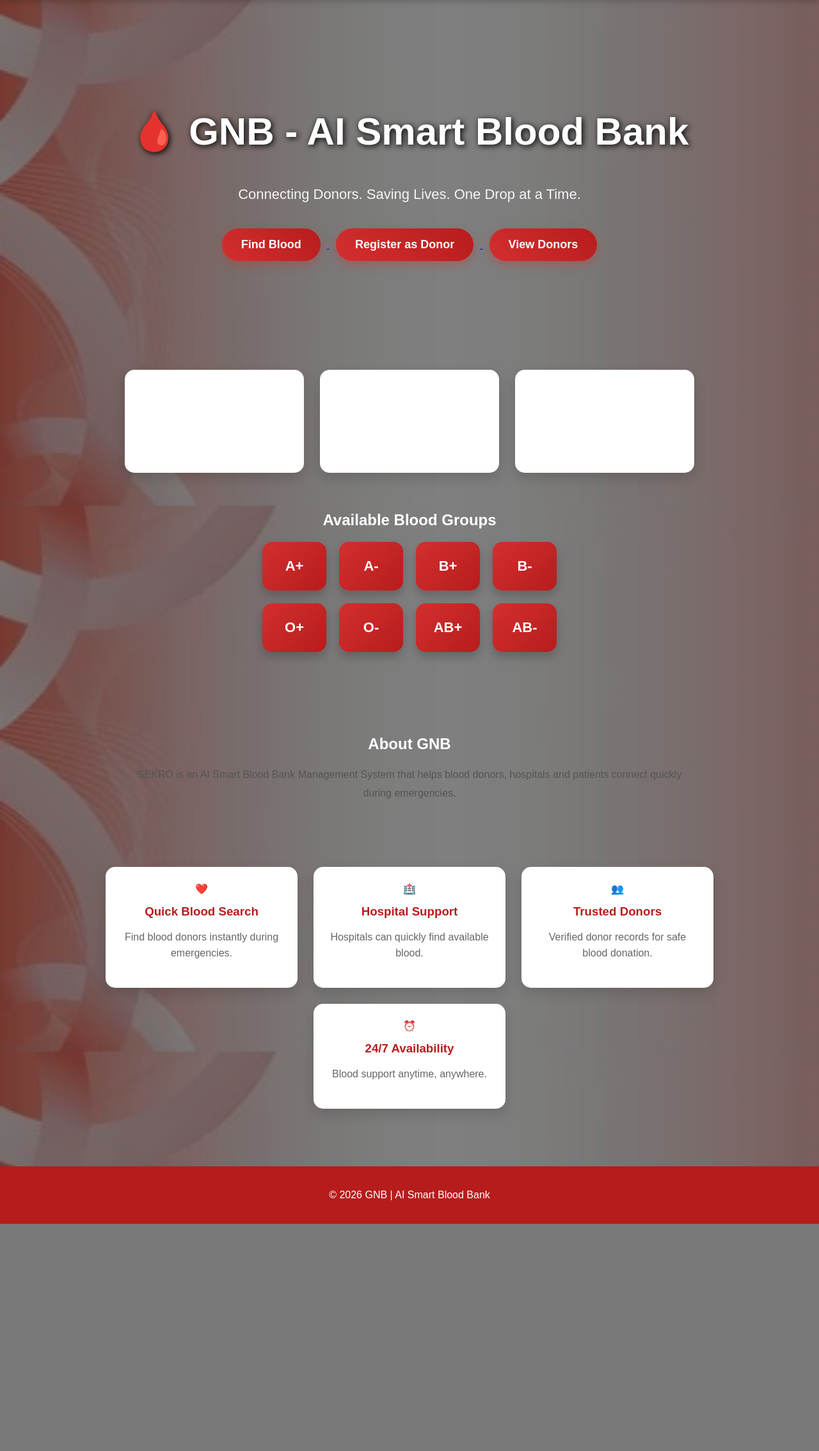
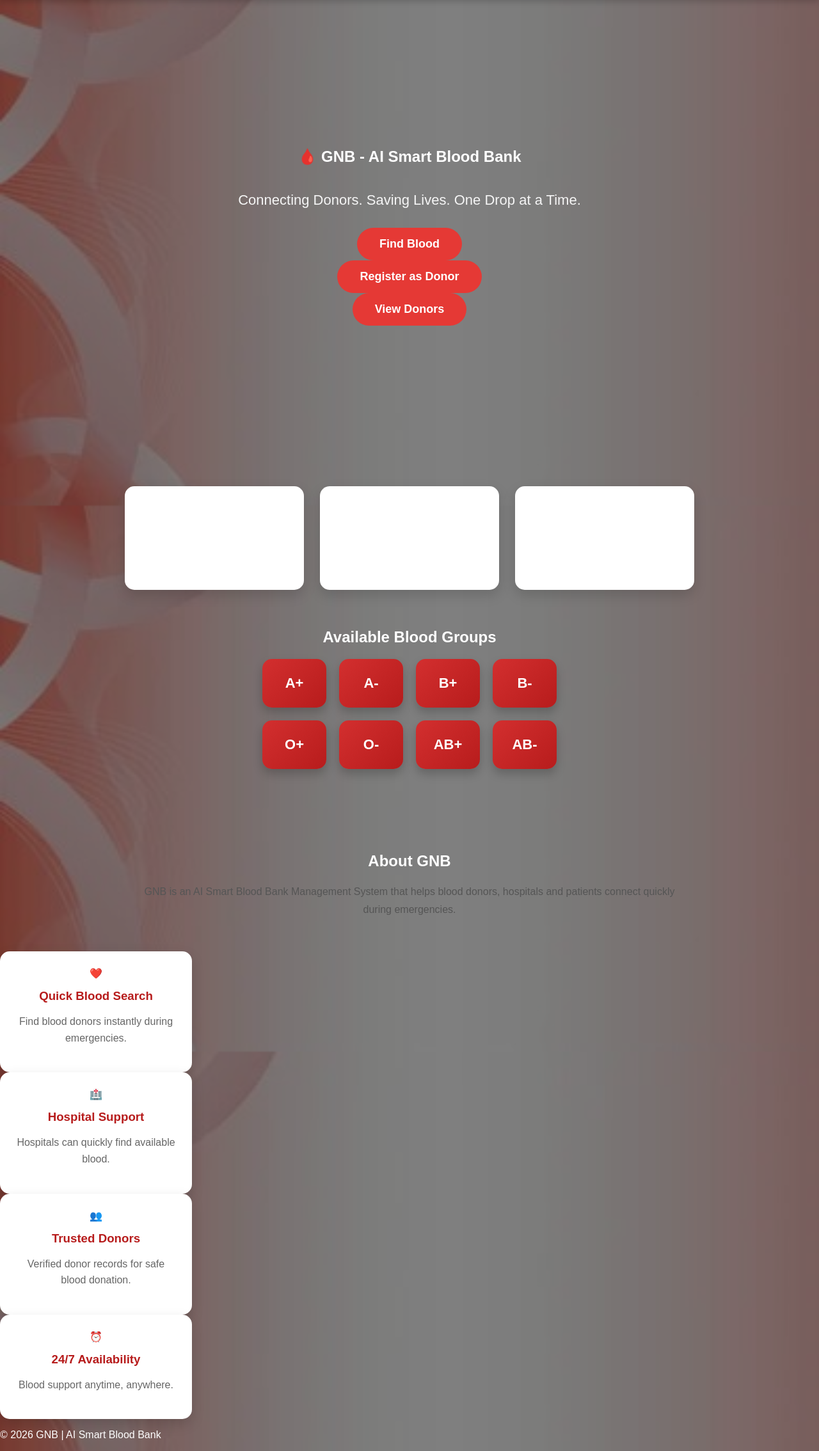
Before and after one commit to nivyasrinivya10-dotcom/GNB-AI-Smart-Blood-Bank, a Flask app: page / in a window 1280 px wide. Shown: the part 63-2331 px from the top of the page at 64% size. Before the commit the page ends 1976 px from the top, so only its background shows below. Run offline with Flask 3, Linux system fonts and the light colour scheme.

Commit message:
Improved home page UI

```diff
--- a/backend/backend/static/css/style.css
+++ b/backend/backend/static/css/style.css
@@ -48,14 +51,27 @@
 }
 
 .hero{
+    height:90vh;
+    display:flex;
+    flex-direction:column;
+    justify-content:center;
+    align-items:center;
     text-align:center;
-    padding:120px 20px;
 }
 
 .hero h1{
-    font-size:60px;
-    color:white;
-    text-shadow:2px 2px 10px black;
+    animation: fadeIn 1.5s ease;
+}
+
+@keyframes fadeIn{
+    from{
+        opacity:0;
+        transform:translateY(-30px);
+    }
+    to{
+        opacity:1;
+        transform:translateY(0);
+    }
 }
 
 .hero p{
@@ -65,22 +81,20 @@
 }
 
 button{
-    background: linear-gradient(45deg,#d32f2f,#b71c1c);
+    background:#e53935;
     color:white;
     border:none;
-    padding:15px 30px;
-    margin:10px;
+    padding:15px 35px;
     border-radius:30px;
-    cursor:pointer;
     font-size:18px;
     font-weight:bold;
-    transition:0.3s ease;
-    box-shadow:0 5px 15px rgba(211,47,47,0.4);
+    cursor:pointer;
+    transition:0.3s;
 }
 
 button:hover{
-    transform:translateY(-3px);
-    box-shadow:0 10px 25px rgba(211,47,47,0.6);
+    transform:scale(1.08);
+    background:#b71c1c;
 }
 
 .stats{
@@ -146,13 +160,12 @@
     line-height:1.8;
 }
 
-footer{
-    background:#b71c1c;
-    color:white;
-    text-align:center;
-    padding:20px;
-    margin-top:40px;
-}
+<footer>
+    <h3>🩸 GNB - AI Smart Blood Bank</h3>
+    <p>Saving Lives Through Technology</p>
+    <p>📧 support@gnb.com | 📞 +91 9876543210</p>
+    <p>© 2026 GNB. All Rights Reserved.</p>
+</footer>
 
 .features{
     display:flex;
--- a/backend/backend/templates/index.html
+++ b/backend/backend/templates/index.html
@@ -83,7 +83,7 @@
 <h2>About GNB</h2>
 
 <p>
-SEKRO is an AI Smart Blood Bank Management System
+GNB is an AI Smart Blood Bank Management System
 that helps blood donors, hospitals and patients connect
 quickly during emergencies.
 </p>
```
Also changed, not shown: other parts of backend/backend/static/css/style.css (+113 -1 lines).
